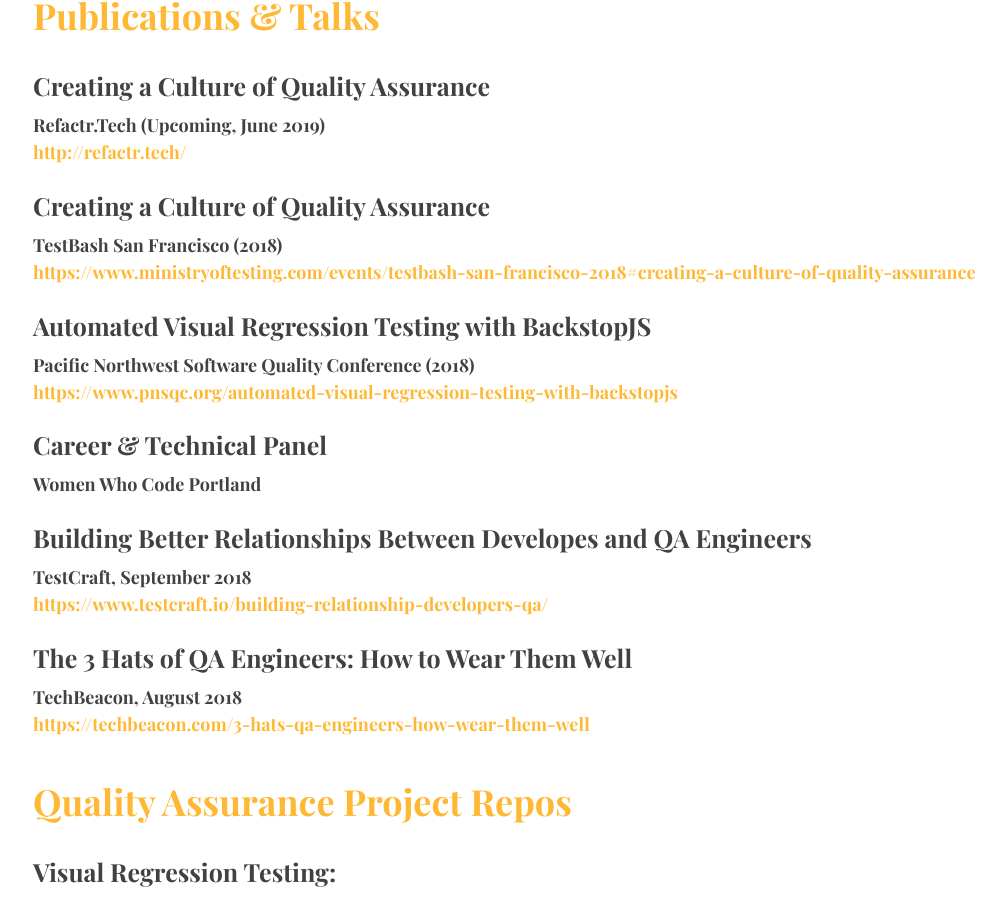
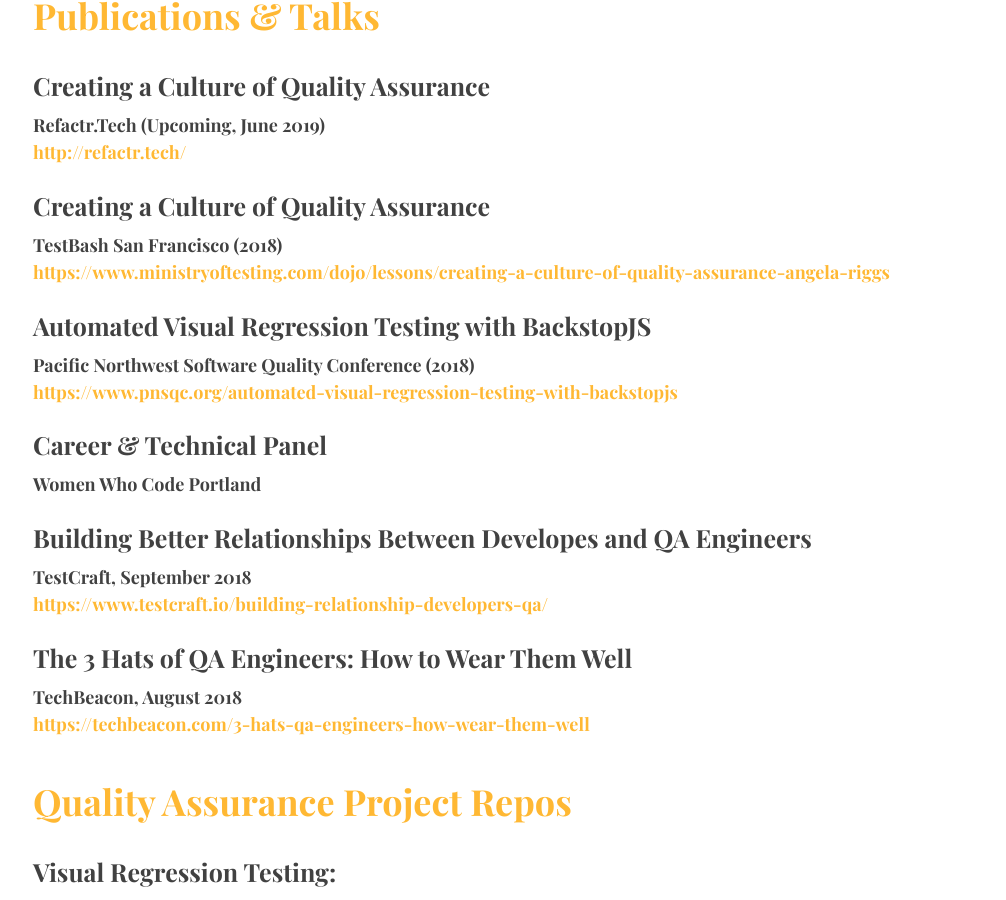
Before and after one commit to angelariggs/angelariggs.github.io, a Jekyll site: the page built from resume.md, in a window 1280 px wide and 900 px high, scrolled down 2181 px. Shown: the whole window, without its empty margins (125-1131 px from the left). Built offline with Jekyll 4.4.1, drawn with Linux system fonts in a browser that asks for light colours; some web fonts are replaced; some of the changed lines change nothing that is shown.

Commit message:
updated testbash with link to video

```diff
--- a/resume.md
+++ b/resume.md
@@ -98,7 +98,7 @@
 
 	<h2 class="res-h2">Creating a Culture of Quality Assurance</h2>
 	<h3 class="res-h3"> TestBash San Francisco (2018)</h3>
-	<h3 class="res-h3"><a href="https://www.ministryoftesting.com/events/testbash-san-francisco-2018#creating-a-culture-of-quality-assurance">https://www.ministryoftesting.com/events/testbash-san-francisco-2018#creating-a-culture-of-quality-assurance</a></h3>
+	<h3 class="res-h3"><a href="https://www.ministryoftesting.com/dojo/lessons/creating-a-culture-of-quality-assurance-angela-riggs">https://www.ministryoftesting.com/dojo/lessons/creating-a-culture-of-quality-assurance-angela-riggs</a></h3>
 
 	<h2 class="res-h2">Automated Visual Regression Testing with BackstopJS</h2>
 	<h3 class="res-h3">Pacific Northwest Software Quality Conference (2018)</h3>
```
